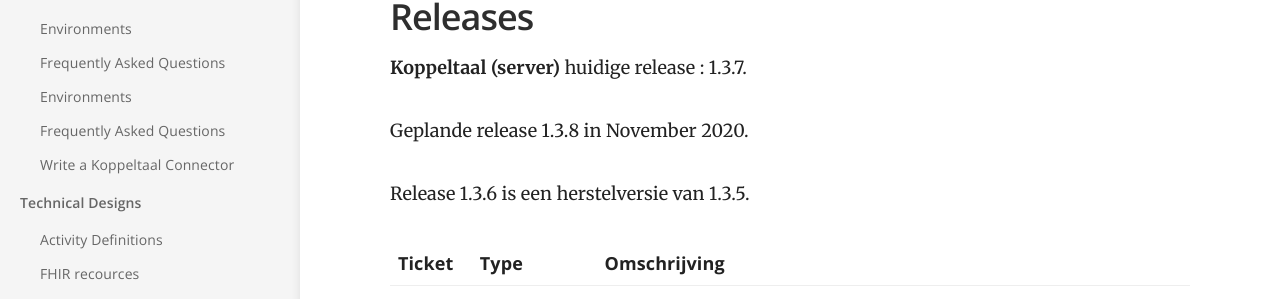
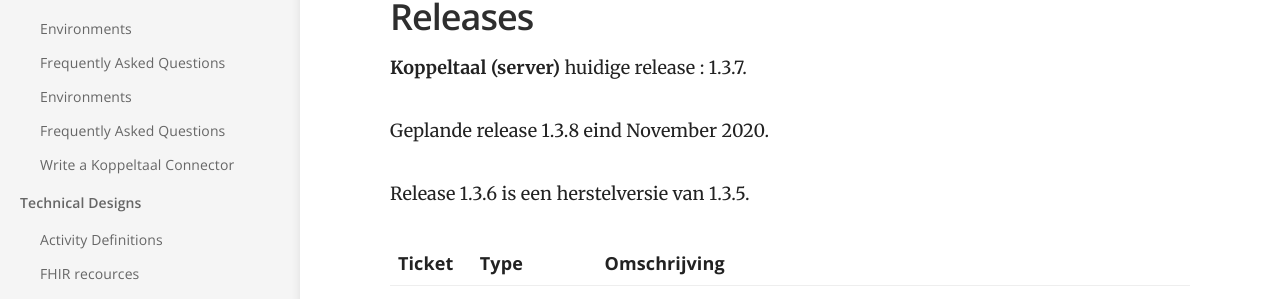
Before and after one commit to Koppeltaal/Koppeltaal-Documentation, a Jekyll site: the page built from release-planning.md, in a window 1280 px wide and 900 px high. Shown: the part 208-507 px from the top of the window. Built offline with Jekyll 4.4.1, drawn with Linux system fonts in a browser that asks for light colours; some of the changed text lies outside the part shown.

Commit message:
GitBook: [master] one page modified

```diff
--- a/release-planning.md
+++ b/release-planning.md
@@ -11,7 +11,7 @@ description: >-
 
 **Koppeltaal \(server\)** huidige release : 1.3.7.
 
-Geplande release 1.3.8 in November 2020.
+Geplande release 1.3.8 eind November 2020.
 
 Release 1.3.6  is een herstelversie van 1.3.5.
 
@@ -41,7 +41,7 @@ Volgende  punten zijn hierin opgenomen:
 | ICE-601 | Bug | Display waarden voor ActivityKind in KT aangepast. |
 | ICE-464 | FeatureRequest | Koppeltaal online autorisaties inzichtelijk gemaakt dmv autorisatie tabel. |
 
-Herstelversie 1.3.8 wordt verwacht in November.
+Herstelversie 1.3.8 wordt eind November verwacht.
 
 Hierin zijn de volgende punten in opgenomen:
 
```
